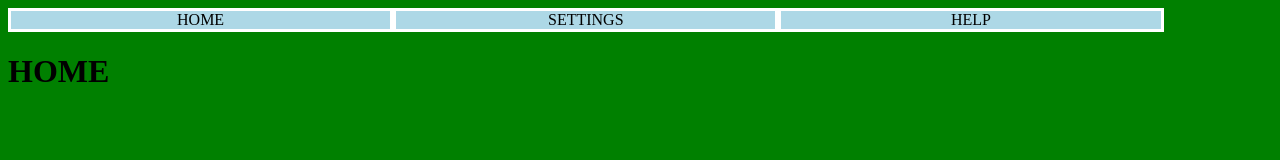
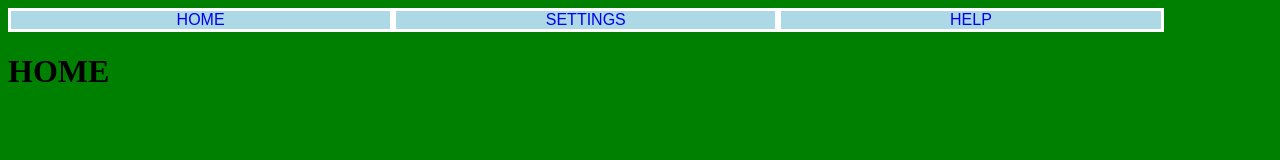
Before and after one commit to cserrano12/BuildingTabs, a plain HTML site: page index.html in a window 1280 px wide. Drawn offline with Linux system fonts and the light colour scheme.

Commit message:
Update2/16

```diff
--- a/index.html
+++ b/index.html
@@ -11,13 +11,13 @@
     <div>
       <div style="width: 100%">
         <div class="nav-tab" style="float: left; width: 30%">
-          <a href="index.html">HOME</a>
+          <a class="navigation" href="index.html">HOME</a>
         </div>
         <div class="nav-tab" style="float: left; width: 30%">
-          <a href="settings.html">SETTINGS</a>
+          <a class="navigation" href="settings.html">SETTINGS</a>
       </div>
         <div class="nav-tab" style="float: left; width: 30%">
-          <a href="help.html">HELP</a>
+          <a class="navigation" href="help.html">HELP</a>
         </div>
       </div>
       <div style="clear: both; width: 100%">
--- a/tabs.css
+++ b/tabs.css
@@ -10,26 +10,19 @@ div.nav-tab {
 }
 div.nav-tab:hover {
       background-color: yellow;
-      text-decoration: none;
 }
-a:link {
+.navigation[href$=".html"] {
+    text-decoration: none;
+    font-family: arial, helvetica, sans-serif;
+
+/*
+}
+a:link, a:visited, a:active  {
     color: black;
     text-decoration: none;
 }
-
-/* visited link */
-a:visited {
-    color: black;
-    text-decoration: none;
-}
-
-/* mouse over link */
 a:hover {
     color: purple;
     text-decoration: none;
 }
-
-/* selected link */
-a:active {
-    color: blue;
-}
+*/
```
Also changed, not shown: help.html (+1 -1 lines), settings.html (+1 -1 lines).
